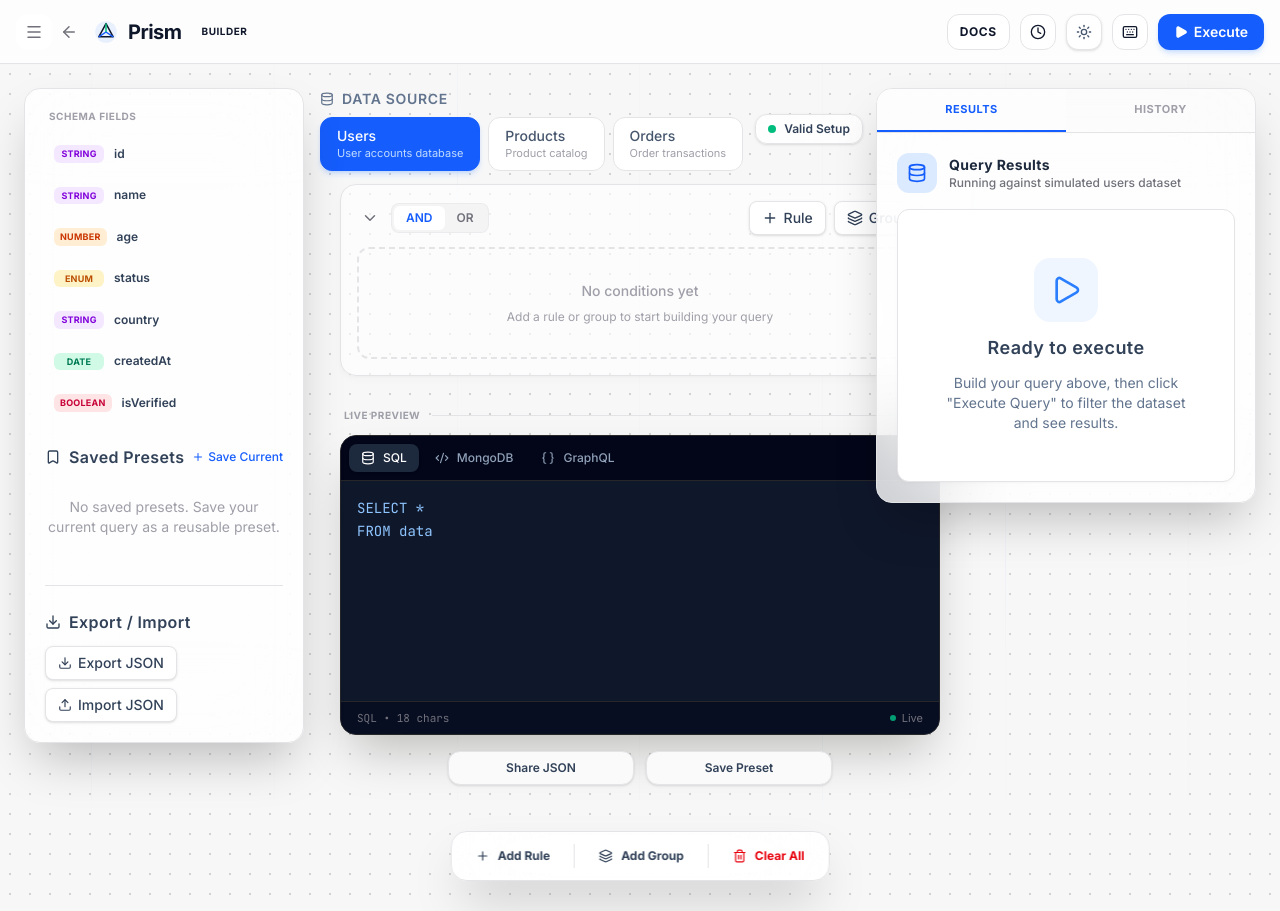
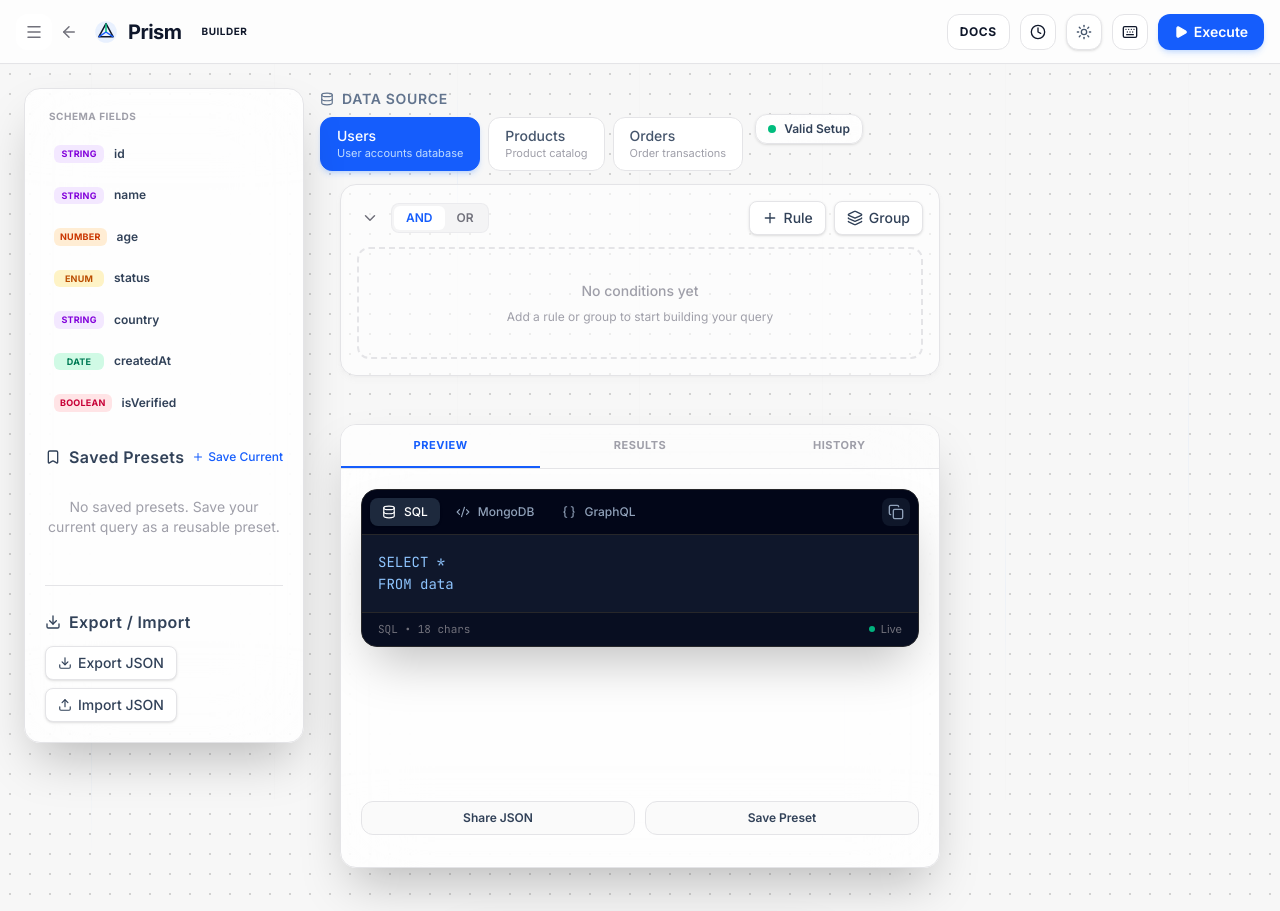
Before and after one commit to AgboolaAgbeniga/query-forge, a Next.js app: page /builder in a window 1280 px wide. Shown: the top 911 px of the page. Built offline with nearby package versions, Linux system fonts and the light colour scheme.

Commit message:
feat(ui): render preview and results tabs directly underneath visual rule builder

```diff
--- a/src/app/builder/page.tsx
+++ b/src/app/builder/page.tsx
@@ -37,7 +37,7 @@
 import { AnimatePresence, motion } from 'framer-motion';
 
 export default function BuilderPage() {
-  const [activeRightTab, setActiveRightTab] = useState<'results' | 'history'>('results');
+  const [activeRightTab, setActiveRightTab] = useState<'preview' | 'results' | 'history'>('preview');
   const [showShortcuts, setShowShortcuts] = useState(false);
   const [isHydrated, setIsHydrated] = useState(false);
   const [isMobileSidebarOpen, setIsMobileSidebarOpen] = useState(false);
@@ -303,11 +303,25 @@
           </button>
         </div>
 
-        {/* FLOATING RIGHT PANEL (Preview & Results) */}
-        <aside className="w-full lg:w-[380px] flex flex-col lg:absolute top-6 right-6 lg:max-h-[calc(100vh-112px)] bg-white/80 dark:bg-[#0a0a0a]/80 backdrop-blur-2xl border-t lg:border border-zinc-200 dark:border-white/10 lg:shadow-2xl lg:rounded-2xl overflow-hidden z-40 mt-4 lg:mt-0">
+        {/* THE MAIN CANVAS (Query Tree & Results) */}
+        <div className="w-full flex-1 lg:h-full overflow-visible lg:overflow-auto pt-4 lg:pt-24 pb-32 px-4 lg:px-[340px] custom-scrollbar flex justify-center">
+          <div className="max-w-4xl w-full flex flex-col gap-12">
+            <div>
+              <div className="mb-6 flex justify-center">
+                <ErrorBoundary>
+                  <ValidationSummary errors={validationErrors} rulesCount={Object.keys(store.rules).length} />
+                </ErrorBoundary>
+              </div>
+              <ErrorBoundary>
+                <QueryBuilder />
+              </ErrorBoundary>
+            </div>
+
+            {/* INLINE PREVIEW & RESULTS PANEL */}
+            <div className="w-full flex flex-col bg-white/80 dark:bg-[#0a0a0a]/80 backdrop-blur-2xl border border-zinc-200 dark:border-white/10 shadow-2xl rounded-2xl overflow-hidden z-40">
               {/* Tab buttons */}
               <div className="flex border-b border-zinc-200 dark:border-white/10 bg-zinc-50/50 dark:bg-transparent">
-            {(['results', 'history'] as const).map((tab) => (
+                {(['preview', 'results', 'history'] as const).map((tab) => (
                   <button
                     key={tab}
                     onClick={() => setActiveRightTab(tab)}
@@ -324,10 +338,27 @@
               </div>
 
               {/* Tab contents */}
-          <div className="flex-1 lg:overflow-y-auto p-5 custom-scrollbar">
+              <div className="flex-1 p-5">
+                {activeRightTab === 'preview' && (
+                  <div className="flex flex-col">
+                    <div className="min-h-[300px]">
+                      <ErrorBoundary>
+                        <PreviewPane />
+                      </ErrorBoundary>
+                    </div>
+                    <div className="flex gap-2.5 mt-3 mb-3">
+                      <button className="flex-1 py-2 text-xs font-semibold text-slate-700 dark:text-zinc-300 bg-zinc-50 dark:bg-white/5 hover:bg-zinc-100 dark:hover:bg-white/10 border border-zinc-200 dark:border-white/10 rounded-xl transition-all">
+                        Share JSON
+                      </button>
+                      <button className="flex-1 py-2 text-xs font-semibold text-slate-700 dark:text-zinc-300 bg-zinc-50 dark:bg-white/5 hover:bg-zinc-100 dark:hover:bg-white/10 border border-zinc-200 dark:border-white/10 rounded-xl transition-all">
+                        Save Preset
+                      </button>
+                    </div>
+                  </div>
+                )}
 
                 {activeRightTab === 'results' && (
-              <div className="flex flex-col h-full gap-4">
+                  <div className="flex flex-col gap-4">
                     {!isValid ? (
                       <div className="p-4 bg-red-50/80 dark:bg-red-500/10 border border-red-200 dark:border-red-500/20 rounded-2xl flex flex-col gap-3">
                         <div className="flex items-center gap-2 text-xs font-bold text-red-700 dark:text-red-400">
@@ -359,49 +390,12 @@
                 )}
 
                 {activeRightTab === 'history' && (
-              <div className="flex flex-col h-full">
+                  <div className="flex flex-col">
                     <ErrorBoundary>
                       <HistoryPanel />
                     </ErrorBoundary>
                   </div>
                 )}
-          </div>
-        </aside>
-
-        {/* THE MAIN CANVAS (Query Tree) */}
-        <div className="w-full flex-1 lg:h-full overflow-visible lg:overflow-auto pt-4 lg:pt-24 pb-32 px-4 lg:px-[340px] custom-scrollbar flex justify-center">
-          <div className="max-w-4xl w-full flex flex-col gap-8">
-            <div>
-              <div className="mb-6 flex justify-center">
-                <ErrorBoundary>
-                  <ValidationSummary errors={validationErrors} rulesCount={Object.keys(store.rules).length} />
-                </ErrorBoundary>
-              </div>
-              <ErrorBoundary>
-                <QueryBuilder />
-              </ErrorBoundary>
-            </div>
-
-            {/* INLINE LIVE PREVIEW */}
-            <div className="w-full">
-              <div className="flex items-center gap-2 mb-3">
-                <span className="text-[10px] font-bold uppercase tracking-wider text-zinc-400 dark:text-zinc-500 px-1">
-                  Live Preview
-                </span>
-                <div className="h-px flex-1 bg-zinc-200 dark:bg-white/5" />
-              </div>
-              <ErrorBoundary>
-                <div className="h-[300px]">
-                  <PreviewPane />
-                </div>
-              </ErrorBoundary>
-              <div className="flex gap-3 mt-4 w-full max-w-sm mx-auto">
-                <button className="flex-1 py-2 text-xs font-semibold text-slate-700 dark:text-zinc-300 bg-zinc-50 dark:bg-white/5 hover:bg-zinc-100 dark:hover:bg-white/10 border border-zinc-200 dark:border-white/10 rounded-xl transition-all shadow-sm">
-                  Share JSON
-                </button>
-                <button className="flex-1 py-2 text-xs font-semibold text-slate-700 dark:text-zinc-300 bg-zinc-50 dark:bg-white/5 hover:bg-zinc-100 dark:hover:bg-white/10 border border-zinc-200 dark:border-white/10 rounded-xl transition-all shadow-sm">
-                  Save Preset
-                </button>
               </div>
             </div>
           </div>
--- a/src/lib/useBuilderShortcuts.ts
+++ b/src/lib/useBuilderShortcuts.ts
@@ -4,7 +4,7 @@
 interface BuilderShortcutsProps {
   setShowShortcuts: React.Dispatch<React.SetStateAction<boolean>>;
   setShowClearAllConfirm: React.Dispatch<React.SetStateAction<boolean>>;
-  setActiveRightTab: React.Dispatch<React.SetStateAction<'history' | 'results'>>;
+  setActiveRightTab: React.Dispatch<React.SetStateAction<'preview' | 'history' | 'results'>>;
 }
 
 export function useBuilderShortcuts({
```
Lines whose indentation alone changed are shown as unchanged.
